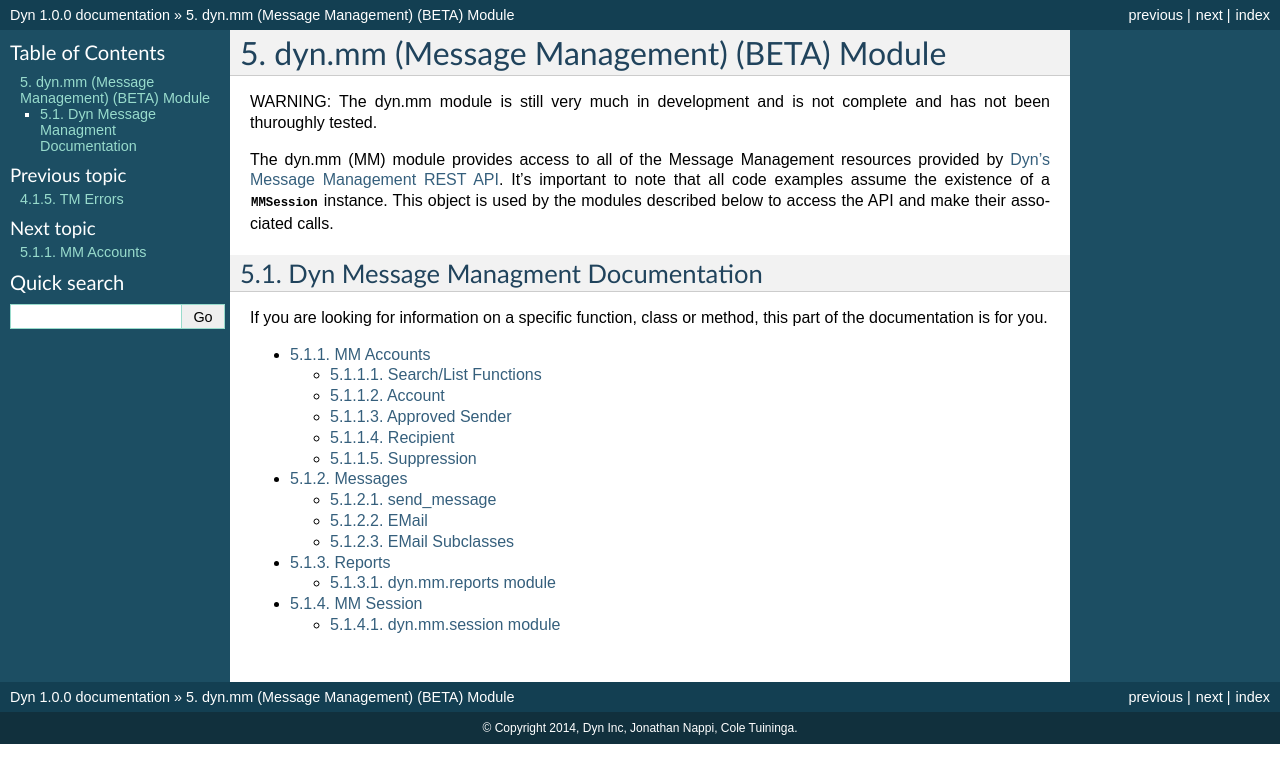
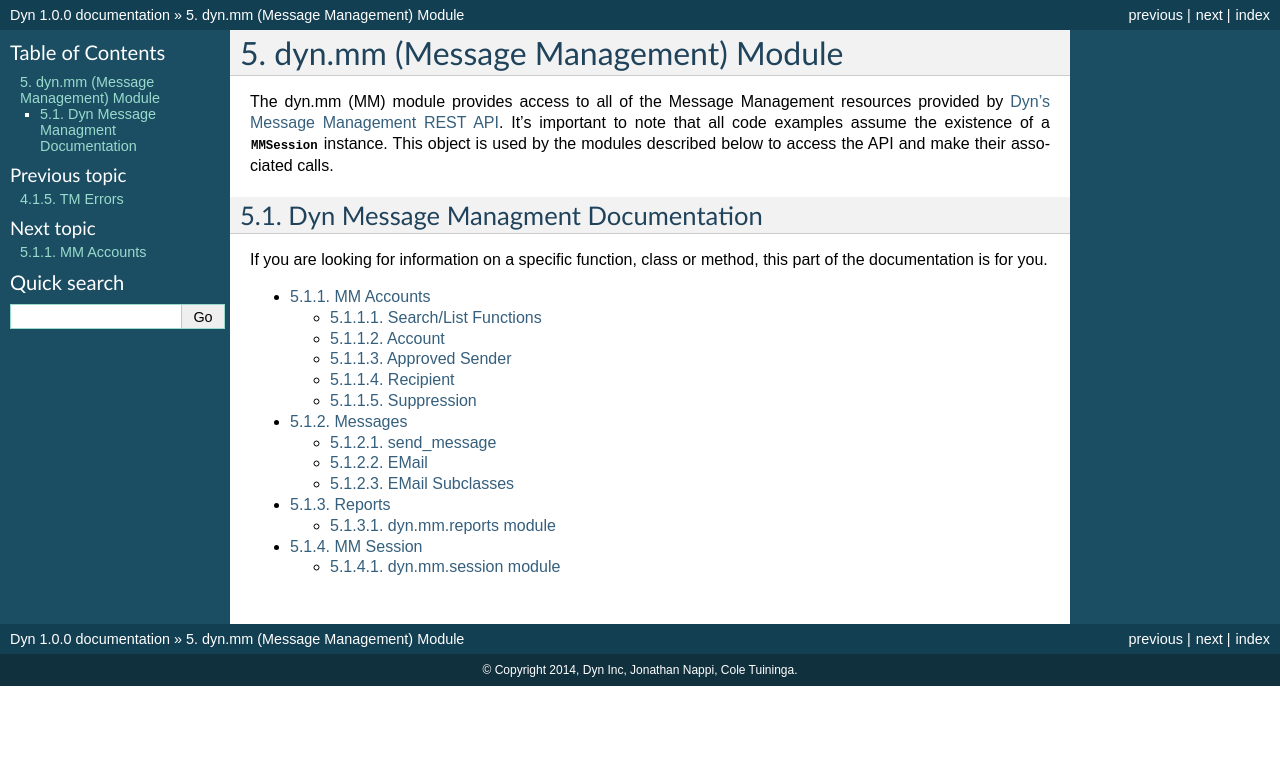
Before and after one commit to dyninc/dyn-python, a Sphinx documentation site: the page built from docs/mm.rst, in a window 1280 px wide. Shown: the top 783 px of the page. Built offline with Sphinx 7.4.7, drawn with Linux system fonts in a browser that asks for light colours; pages that are not in the unit, such as notebooks, are missing from menus.

Commit message:
Removed BETA flag from MM documentation heading

```diff
--- a/docs/mm.rst
+++ b/docs/mm.rst
@@ -1,10 +1,7 @@
 .. _dyn-mm:
 
-dyn.mm (Message Management) (BETA) Module
-=========================================
-WARNING: The dyn.mm module is still very much in development and is not complete
-and has not been thuroughly tested.
-
+dyn.mm (Message Management) Module
+==================================
 The dyn.mm (MM) module provides access to all of the Message Management
 resources provided by
 `Dyn's Message Management REST API <https://help.dynect.net/api/>`_.
```
